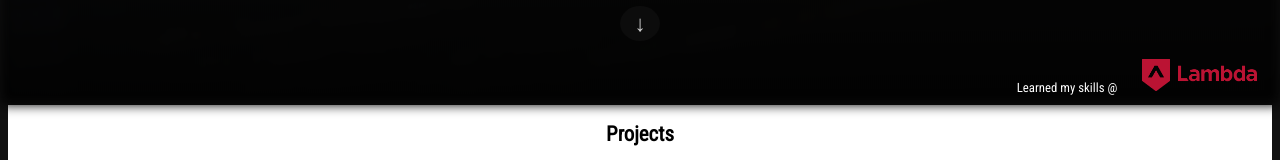
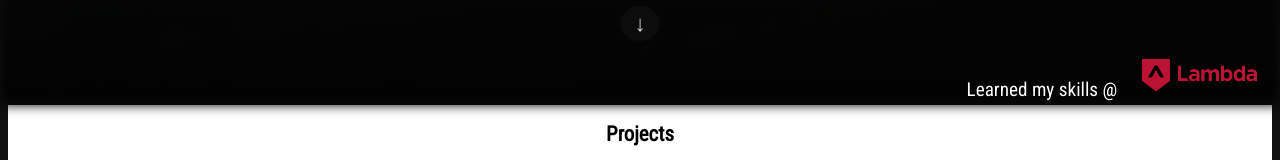
Before and after one commit to ltrii/port-ltrii, a React (Create React App) app: page / in a window 1280 px wide. Shown: the part 623-783 px from the top of the page. Built offline with nearby package versions, Linux system fonts and the light colour scheme; the HTML template or start-up script is replaced by a standard one; a web font is replaced by a local one.

Commit message:
Some changes to projects

```diff
--- a/src/components/Projects/ProjCard.js
+++ b/src/components/Projects/ProjCard.js
@@ -7,11 +7,10 @@ export default function ProjCard(props) {
       data-aos-duration={props.animin * 400}
       className="projCard"
     >
+
       <img src={props.project.img} alt={props.project.name} />
-
       <div id="title">{props.project.name}</div>
       <div id="details">{props.project.desc}</div>
-      <div id="technologies"></div>
     </div>
   );
 }
--- a/src/components/Projects/project.js
+++ b/src/components/Projects/project.js
@@ -8,25 +8,29 @@ const projArray = [
     name: "Sleepsta",
     desc:
       "Working in a team within a multi week project, Sleepsta, in tandem with the app, tracks your sleep patterns to help you get better sleep and improve your nightly sleep habits.",
-    img: sleepsta
+    img: sleepsta,
+    githubUrl: "https://github.com/labs11-sleep-track"
   },
   {
     name: "Coordinator Storytelling",
     desc:
       "A web app to help coordinators and members of charitable organizations share their stories in an easy to access hub. ",
-    img: coordinate
+    img: coordinate,
+    githubUrl: "https://github.com/bountiful-development/frontend-coordinator-storytelling"
   },
   {
     name: "Pintereach",
     desc:
       "Led a team in the creation of an article saving and categorizing app. Allowed you to store your own personal collections of articles for future use/reference.",
-    img: pinter
+    img: pinter,
+    githubUrl: ""
   },
   {
     name: "How-To",
     desc:
       "Led a team in the creation of a simple repository for tutorials and how-tos on anything and everything you could think of. Over the course of a week I guided the team and helped them execute the goals of the project.",
-    img: howto
+    img: howto,
+    githubUrl: ""
   }
 ];
 
--- a/src/components/css/jumbo.css
+++ b/src/components/css/jumbo.css
@@ -73,8 +73,12 @@
 }
 
 .bottomJumbo div {
-  font-size: 0.8em;
+  display: flex;
+  align-items: center;
+  justify-content: center;
   padding: 10px;
+  font-size: 1.2em;
+  height: 32px;
 }
 
 .bottomJumbo img {
```
